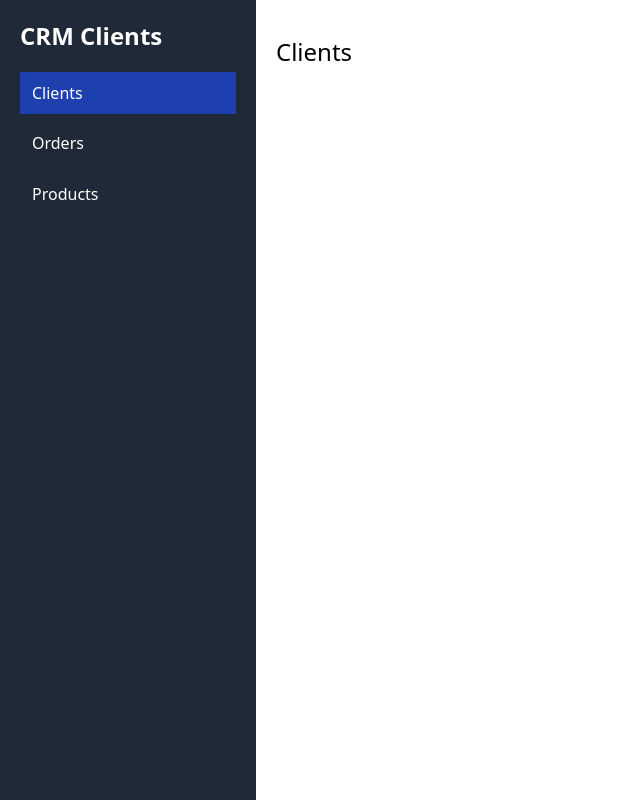
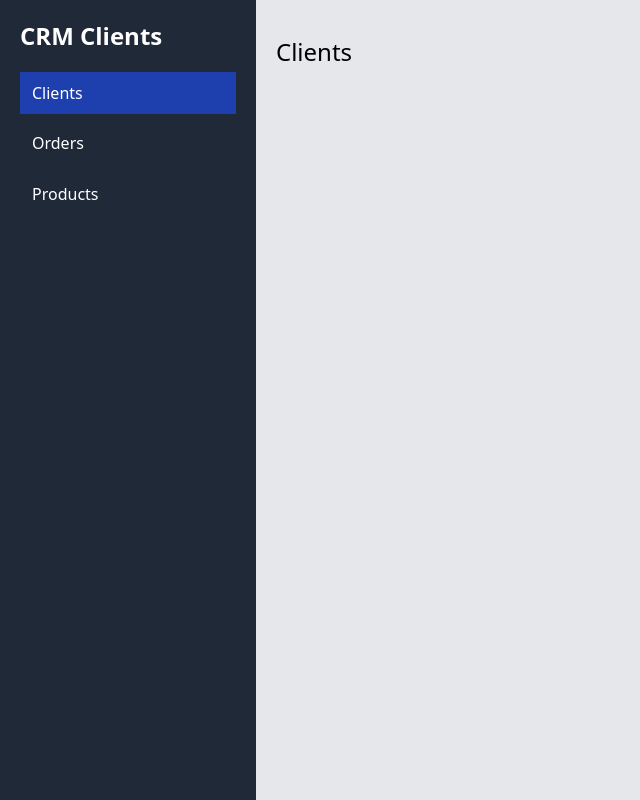
Before and after one commit to Maurikzio/mau-crm-client, a Next.js app: page / in a window 1280 px wide. Shown: the whole page, without its empty margins (0-640 px from the left). Built offline with nearby package versions, Linux system fonts and the light colour scheme.

Commit message:
Added login and signup page

```diff
--- a/components/Layout.jsx
+++ b/components/Layout.jsx
@@ -1,7 +1,10 @@
 import Head from 'next/head'
 import Sidebar from './Sidebar'
+import { useRouter } from 'next/router'
 
 export default function Layout ({ children }) {
+  const router = useRouter()
+
   return (
     <>
       <Head>
@@ -9,7 +12,16 @@ export default function Layout ({ children }) {
         <link rel='stylesheet' href='https://cdnjs.cloudflare.com/ajax/libs/normalize/8.0.1/normalize.css' integrity='sha512-oHDEc8Xed4hiW6CxD7qjbnI+B07vDdX7hEPTvn9pSZO1bcRqHp8mj9pyr+8RVC2GmtEfI2Bi9Ke9Ass0as+zpg==' crossOrigin='anonymous' referrerpolicy='no-referrer' />
       </Head>
 
-      <div className='min-h-screen'>
+      {router.pathname === '/login' || router.pathname === '/new-account'
+        ? (
+          <div className='bg-gray-800 min-h-screen flex flex-col justify-center'>
+            <div>
+              {children}
+            </div>
+          </div>
+          )
+        : (
+          <div className=' bg-gray-200 min-h-screen'>
             <div className='flex min-h-screen'>
               <Sidebar />
               <main className='p-5 sm:w-2/3 xl:w-4/5 sm:min-h-screen'>
@@ -17,7 +29,7 @@ export default function Layout ({ children }) {
               </main>
             </div>
           </div>
-
+          )}
     </>
   )
 }
--- a/components/Sidebar.jsx
+++ b/components/Sidebar.jsx
@@ -4,7 +4,6 @@ import { useRouter } from 'next/router'
 export default function Sidebar () {
   const router = useRouter()
 
-  console.log(router.pathname)
   return (
     <aside className='bg-gray-800 sm:w-1/3 xl:w-1/5 sm:min-h-screen p-5'>
       <div>
--- /dev/null
+++ b/pages/login.jsx
@@ -0,0 +1,9 @@
+import Layout from '../components/Layout'
+
+export default function Login () {
+  return (
+    <Layout>
+      <h1 className='text-center text-2xl text-white font-light'>Login</h1>
+    </Layout>
+  )
+}
--- /dev/null
+++ b/pages/new-account.jsx
@@ -0,0 +1,5 @@
+export default function NewAccount () {
+  return (
+    <h1>New Account</h1>
+  )
+}
```
Lines whose indentation alone changed are shown as unchanged.
